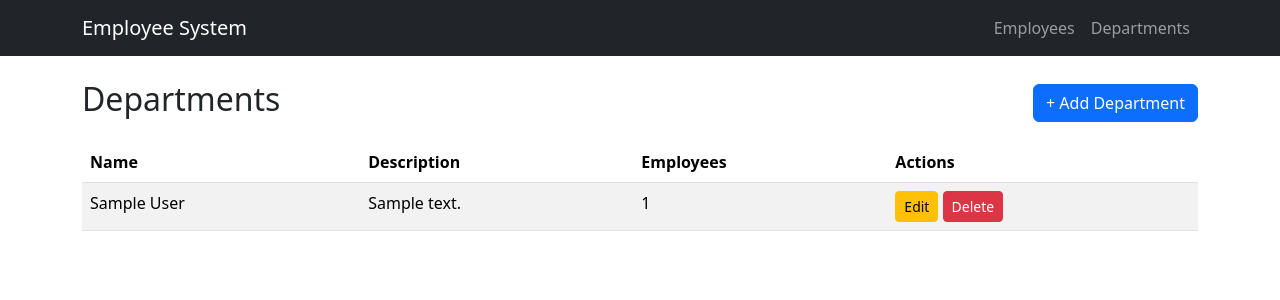
After one commit to AbdifatahYasin1/django-learning-hub, a Django app: page /departments/ in a window 1280 px wide. The commit adds this page. Shown: the top 300 px of the page. Run offline with Django 5.2, Linux system fonts and the light colour scheme; tables that the repository leaves empty hold one stand-in row (values such as "Sample post").

Commit message:
Add departments CRUD and navigation bar

```diff
--- a/group3_employee_system/employees/urls.py
+++ b/group3_employee_system/employees/urls.py
@@ -6,4 +6,8 @@ urlpatterns = [
     path('employees/add/', views.employee_create, name='employee_create'),
     path('employees/<int:pk>/edit/', views.employee_update, name='employee_update'),
     path('employees/<int:pk>/delete/', views.employee_delete, name='employee_delete'),
+    path('departments/', views.department_list, name='department_list'),
+    path('departments/add/', views.department_create, name='department_create'),
+    path('departments/<int:pk>/edit/', views.department_update, name='department_update'),
+    path('departments/<int:pk>/delete/', views.department_delete, name='department_delete'),
 ]
--- a/group3_employee_system/employees/views.py
+++ b/group3_employee_system/employees/views.py
@@ -1,6 +1,6 @@
 from django.shortcuts import render, redirect, get_object_or_404
-from .models import Employee
-from .forms import EmployeeForm
+from .models import Employee, Department
+from .forms import EmployeeForm, DepartmentForm
 
 
 def employee_list(request):
@@ -37,3 +37,39 @@ def employee_delete(request, pk):
         employee.delete()
         return redirect('employee_list')
     return render(request, 'employee_confirm_delete.html', {'employee': employee})
+
+
+def department_list(request):
+    departments = Department.objects.all()
+    return render(request, 'department_list.html', {'departments': departments})
+
+
+def department_create(request):
+    if request.method == 'POST':
+        form = DepartmentForm(request.POST)
+        if form.is_valid():
+            form.save()
+            return redirect('department_list')
+    else:
+        form = DepartmentForm()
+    return render(request, 'employee_form.html', {'form': form, 'title': 'Add Department'})
+
+
+def department_update(request, pk):
+    department = get_object_or_404(Department, pk=pk)
+    if request.method == 'POST':
+        form = DepartmentForm(request.POST, instance=department)
+        if form.is_valid():
+            form.save()
+            return redirect('department_list')
+    else:
+        form = DepartmentForm(instance=department)
+    return render(request, 'employee_form.html', {'form': form, 'title': 'Edit Department'})
+
+
+def department_delete(request, pk):
+    department = get_object_or_404(Department, pk=pk)
+    if request.method == 'POST':
+        department.delete()
+        return redirect('department_list')
+    return render(request, 'department_confirm_delete.html', {'department': department})
--- a/group3_employee_system/templates/base.html
+++ b/group3_employee_system/templates/base.html
@@ -10,6 +10,10 @@
 <nav class="navbar navbar-expand-lg navbar-dark bg-dark">
     <div class="container">
         <a class="navbar-brand" href="{% url 'employee_list' %}">Employee System</a>
+        <div class="navbar-nav">
+            <a class="nav-link" href="{% url 'employee_list' %}">Employees</a>
+            <a class="nav-link" href="{% url 'department_list' %}">Departments</a>
+        </div>
     </div>
 </nav>
 <div class="container mt-4">
--- /dev/null
+++ b/group3_employee_system/templates/department_list.html
@@ -0,0 +1,28 @@
+{% extends "base.html" %}
+{% block title %}Departments{% endblock %}
+{% block content %}
+<div class="d-flex justify-content-between align-items-center mb-3">
+    <h2>Departments</h2>
+    <a href="{% url 'department_create' %}" class="btn btn-primary">+ Add Department</a>
+</div>
+<table class="table table-striped">
+    <thead>
+        <tr><th>Name</th><th>Description</th><th>Employees</th><th>Actions</th></tr>
+    </thead>
+    <tbody>
+    {% for d in departments %}
+        <tr>
+            <td>{{ d.name }}</td>
+            <td>{{ d.description }}</td>
+            <td>{{ d.employees.count }}</td>
+            <td>
+                <a href="{% url 'department_update' d.pk %}" class="btn btn-sm btn-warning">Edit</a>
+                <a href="{% url 'department_delete' d.pk %}" class="btn btn-sm btn-danger">Delete</a>
+            </td>
+        </tr>
+    {% empty %}
+        <tr><td colspan="4">No departments yet.</td></tr>
+    {% endfor %}
+    </tbody>
+</table>
+{% endblock %}
```
Also changed, not shown: group3_employee_system/employees/forms.py (+12 -1 lines), group3_employee_system/templates/department_confirm_delete.html (added, +12 -0 lines).
